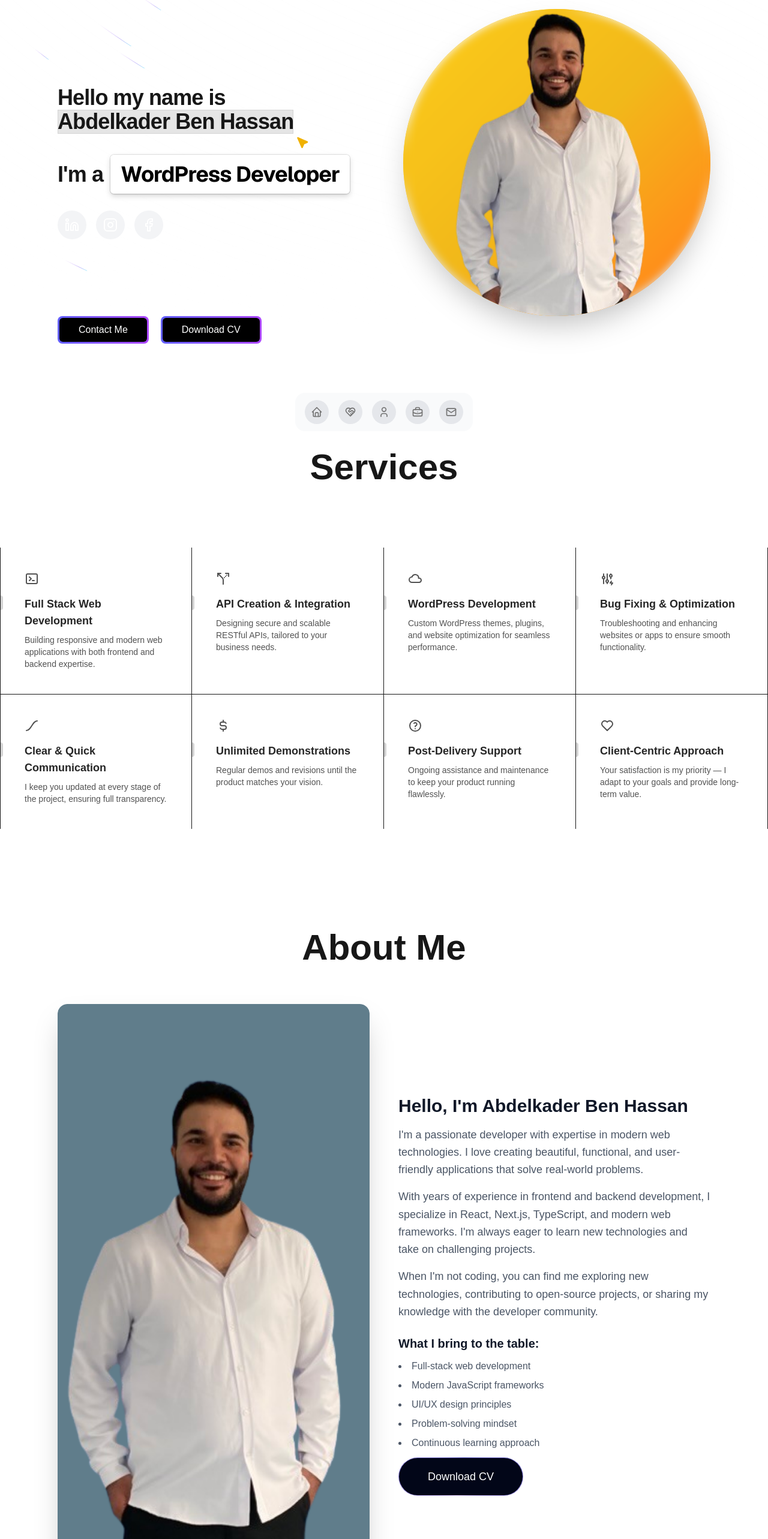
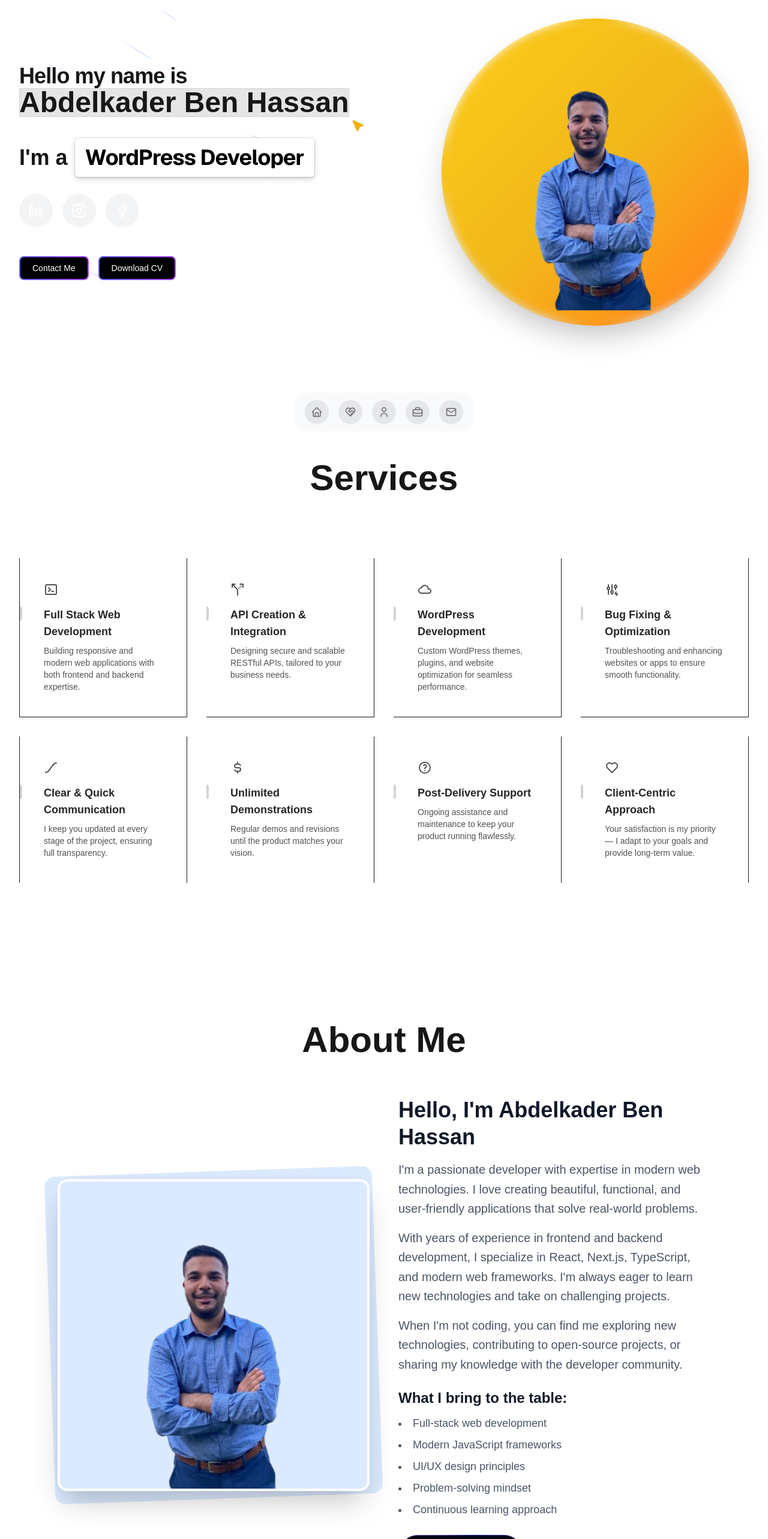
Before and after one commit to Abdelkaderbh/protfolio-v26, a Next.js app: page / in a window 1280 px wide. Shown: the part 65-2631 px from the top of the page at 60% size. Built offline with nearby package versions, Linux system fonts and the light colour scheme.

Commit message:
updates: minor improvments and changing images

```diff
--- a/components/About.tsx
+++ b/components/About.tsx
@@ -2,7 +2,7 @@
 
 import React from "react";
 import Image from "next/image";
-import MyPic from "../src/images/2.png";
+import MyPic from "../src/images/MyImg.png";
 
 const About = () => {
   const handleDownloadCV = () => {
@@ -13,22 +13,26 @@ const About = () => {
     link.click();
     document.body.removeChild(link);
   };
+
   return (
-    <section id="about" className="relative py-16 overflow-hidden">
+    <section id="about" className="relative py-8 sm:py-12 md:py-16 lg:py-20 xl:py-24 overflow-hidden">
       <div className="max-w-6xl mx-auto px-4 sm:px-6 lg:px-8 relative z-10">
-        <h2 className="text-4xl md:text-5xl lg:text-6xl font-bold text-center mb-16">
+        <h2 className="text-2xl sm:text-3xl md:text-4xl lg:text-5xl xl:text-6xl font-bold text-center mb-8 sm:mb-12 md:mb-16">
           About Me
         </h2>
-        <div className="grid grid-cols-1 lg:grid-cols-2 gap-12 items-center">
+
+        <div className="grid grid-cols-1 lg:grid-cols-2 gap-6 sm:gap-8 md:gap-10 lg:gap-12 items-center">
           {/* Left side - Big picture */}
-          <div className="flex justify-center lg:justify-start">
-            <div className="relative w-full max-w-md lg:max-w-lg xl:max-w-xl">
-              <div className="relative overflow-hidden rounded-2xl shadow-2xl w-full">
+          <div className="flex justify-center lg:justify-start order-first lg:order-first">
+            <div className="relative w-full max-w-xs sm:max-w-sm md:max-w-md lg:max-w-lg xl:max-w-xl">
+              {/* Simple background */}
+              <div className="absolute inset-0 bg-blue-100 dark:bg-blue-900/20 rounded-xl sm:rounded-2xl transform -rotate-2 scale-105"></div>
+              <div className="relative overflow-hidden rounded-xl sm:rounded-2xl shadow-lg sm:shadow-xl lg:shadow-2xl w-full border-2 sm:border-4 border-white dark:border-gray-800">
                 <Image
                   src={MyPic}
                   alt="Abdelkader Ben Hassan - Profile Picture"
-                  className="w-full h-auto object-contain md:object-cover object-top hover:scale-[1.02] transition-transform duration-300 rounded-2xl"
-                  sizes="(max-width: 1024px) 100vw, 50vw"
+                  className="w-full h-auto object-contain md:object-cover object-top hover:scale-[1.02] transition-transform duration-300 rounded-xl sm:rounded-2xl"
+                  sizes="(max-width: 640px) 320px, (max-width: 768px) 384px, (max-width: 1024px) 448px, 512px"
                   priority
                   placeholder="blur"
                 />
@@ -37,50 +41,57 @@ const About = () => {
           </div>
 
           {/* Right side - Text content */}
-          <div className="space-y-6">
-            <div className="space-y-4">
-              <h3 className="text-2xl md:text-3xl font-semibold text-gray-900 dark:text-white">
+          <div className="space-y-4 sm:space-y-5 md:space-y-6">
+            <div className="space-y-3 sm:space-y-4">
+              <h3 className="text-xl sm:text-2xl md:text-3xl lg:text-3xl xl:text-4xl font-semibold text-gray-900 dark:text-white leading-tight">
                 Hello, I&apos;m Abdelkader Ben Hassan
               </h3>
-              <p className="text-lg text-gray-600 dark:text-gray-300 leading-relaxed">
+
+              <p className="text-sm sm:text-base md:text-lg lg:text-lg xl:text-xl text-gray-600 dark:text-gray-300 leading-relaxed">
                 I&apos;m a passionate developer with expertise in modern web
                 technologies. I love creating beautiful, functional, and
                 user-friendly applications that solve real-world problems.
               </p>
-              <p className="text-lg text-gray-600 dark:text-gray-300 leading-relaxed">
+
+              <p className="text-sm sm:text-base md:text-lg lg:text-lg xl:text-xl text-gray-600 dark:text-gray-300 leading-relaxed">
                 With years of experience in frontend and backend development, I
                 specialize in React, Next.js, TypeScript, and modern web
-                frameworks. I&apos;m always eager to learn new technologies and take
-                on challenging projects.
+                frameworks. I&apos;m always eager to learn new technologies and
+                take on challenging projects.
               </p>
-              <p className="text-lg text-gray-600 dark:text-gray-300 leading-relaxed">
-                When I&apos;m not coding, you can find me exploring new technologies,
-                contributing to open-source projects, or sharing my knowledge
-                with the developer community.
+
+              <p className="text-sm sm:text-base md:text-lg lg:text-lg xl:text-xl text-gray-600 dark:text-gray-300 leading-relaxed">
+                When I&apos;m not coding, you can find me exploring new
+                technologies, contributing to open-source projects, or sharing
+                my knowledge with the developer community.
               </p>
             </div>
 
             {/* Skills or highlights */}
-            <div className="space-y-3">
-              <h4 className="text-xl font-semibold text-gray-900 dark:text-white">
+            <div className="space-y-2 sm:space-y-3">
+              <h4 className="text-lg sm:text-xl md:text-2xl lg:text-xl xl:text-2xl font-semibold text-gray-900 dark:text-white">
                 What I bring to the table:
               </h4>
-              <ul className="list-disc list-inside space-y-2 text-gray-600 dark:text-gray-300">
+
+              <ul className="list-disc list-inside space-y-1 sm:space-y-2 text-sm sm:text-base md:text-lg lg:text-base xl:text-lg text-gray-600 dark:text-gray-300">
                 <li>Full-stack web development</li>
                 <li>Modern JavaScript frameworks</li>
                 <li>UI/UX design principles</li>
                 <li>Problem-solving mindset</li>
                 <li>Continuous learning approach</li>
               </ul>
+
+              <div className="pt-2 sm:pt-4">
                 <button
                   onClick={handleDownloadCV}
-                className="relative inline-flex h-16 overflow-hidden rounded-full p-[1px] focus:outline-none focus:ring-2 focus:ring-slate-400 focus:ring-offset-2 focus:ring-offset-slate-50 cursor-pointer"
+                  className="relative inline-flex h-12 sm:h-14 md:h-16 lg:h-14 xl:h-16 overflow-hidden rounded-full p-[1px] focus:outline-none focus:ring-2 focus:ring-slate-400 focus:ring-offset-2 focus:ring-offset-slate-50 cursor-pointer w-full sm:w-auto"
                 >
                   <span className="absolute inset-[-1000%] animate-[spin_2s_linear_infinite] bg-[conic-gradient(from_90deg_at_50%_50%,#E2CBFF_0%,#393BB2_50%,#E2CBFF_100%)]" />
-                <span className="inline-flex h-full w-full cursor-pointer items-center justify-center rounded-full bg-slate-950 px-12 py-2 text-lg font-medium text-white backdrop-blur-3xl">
+                  <span className="inline-flex h-full w-full cursor-pointer items-center justify-center rounded-full bg-slate-950 px-6 sm:px-8 md:px-12 lg:px-10 xl:px-12 py-2 text-sm sm:text-base md:text-lg lg:text-base xl:text-lg font-medium text-white backdrop-blur-3xl">
                     Download CV
                   </span>
                 </button>
+              </div>
             </div>
           </div>
         </div>
--- a/components/Contact.tsx
+++ b/components/Contact.tsx
@@ -57,19 +57,22 @@ const Contact = () => {
   }
 
   return (
-    <section id="contact" className="py-20">
+    <section id="contact" className="py-8 sm:py-12 md:py-16 lg:py-20 xl:py-24">
       <div className="max-w-4xl mx-auto px-4 sm:px-6 lg:px-8">
-        <h2 className="text-4xl md:text-5xl lg:text-6xl font-bold text-center mb-12">
+        <h2 className="text-2xl sm:text-3xl md:text-4xl lg:text-5xl xl:text-6xl font-bold text-center mb-6 sm:mb-8 md:mb-10 lg:mb-12">
           Contact Me
         </h2>
-        <p className="text-center text-lg text-gray-600 dark:text-gray-300 mb-12 max-w-2xl mx-auto">
+        <p className="text-center text-sm sm:text-base md:text-lg lg:text-xl text-gray-600 dark:text-gray-300 mb-8 sm:mb-10 md:mb-12 max-w-2xl mx-auto leading-relaxed">
           Have a question, project idea, or just want to say hi? Fill out the
           form below and I&apos;ll get back to you as soon as possible.
         </p>
-        <form onSubmit={handleSubmit} className="space-y-8 max-w-2xl mx-auto">
-          <div className="grid grid-cols-1 md:grid-cols-2 gap-6">
+        <form
+          onSubmit={handleSubmit}
+          className="space-y-6 sm:space-y-7 md:space-y-8 max-w-2xl mx-auto p-4 sm:p-6 md:p-8 lg:p-10 border border-gray-300 dark:border-gray-600 rounded-xl sm:rounded-2xl shadow-lg sm:shadow-xl bg-gray-50 dark:bg-gray-800/80 backdrop-blur-lg"
+        >
+          <div className="grid grid-cols-1 md:grid-cols-2 gap-4 sm:gap-5 md:gap-6">
             <div className="space-y-2">
-              <Label htmlFor="name">
+              <Label htmlFor="name" className="text-sm sm:text-base">
                 Name<span className="text-red-500">*</span>
               </Label>
               <Input
@@ -78,13 +81,14 @@ const Contact = () => {
                 value={form.name}
                 onChange={(e) => setForm({ ...form, name: e.target.value })}
                 aria-invalid={!!errors.name}
+                className="h-10 sm:h-11 md:h-12 text-sm sm:text-base"
               />
               {errors.name && (
-                <p className="text-sm text-red-500">{errors.name}</p>
+                <p className="text-xs sm:text-sm text-red-500">{errors.name}</p>
               )}
             </div>
             <div className="space-y-2">
-              <Label htmlFor="email">
+              <Label htmlFor="email" className="text-sm sm:text-base">
                 Email<span className="text-red-500">*</span>
               </Label>
               <Input
@@ -94,14 +98,15 @@ const Contact = () => {
                 value={form.email}
                 onChange={(e) => setForm({ ...form, email: e.target.value })}
                 aria-invalid={!!errors.email}
+                className="h-10 sm:h-11 md:h-12 text-sm sm:text-base"
               />
               {errors.email && (
-                <p className="text-sm text-red-500">{errors.email}</p>
+                <p className="text-xs sm:text-sm text-red-500">{errors.email}</p>
               )}
             </div>
           </div>
           <div className="space-y-2">
-            <Label htmlFor="subject">
+            <Label htmlFor="subject" className="text-sm sm:text-base">
               Subject<span className="text-red-500">*</span>
             </Label>
             <Input
@@ -110,13 +115,14 @@ const Contact = () => {
               value={form.subject}
               onChange={(e) => setForm({ ...form, subject: e.target.value })}
               aria-invalid={!!errors.subject}
+              className="h-10 sm:h-11 md:h-12 text-sm sm:text-base"
             />
             {errors.subject && (
-              <p className="text-sm text-red-500">{errors.subject}</p>
+              <p className="text-xs sm:text-sm text-red-500">{errors.subject}</p>
             )}
           </div>
           <div className="space-y-2">
-            <Label htmlFor="message">
+            <Label htmlFor="message" className="text-sm sm:text-base">
               Message<span className="text-red-500">*</span>
             </Label>
             <Textarea
@@ -125,27 +131,30 @@ const Contact = () => {
               value={form.message}
               onChange={(e) => setForm({ ...form, message: e.target.value })}
               aria-invalid={!!errors.message}
+              className="min-h-[120px] sm:min-h-[140px] md:min-h-[160px] text-sm sm:text-base resize-none"
             />
             {errors.message && (
-              <p className="text-sm text-red-500">{errors.message}</p>
+              <p className="text-xs sm:text-sm text-red-500">{errors.message}</p>
             )}
           </div>
-          <div className="pt-2">
+          <div className="pt-2 sm:pt-3 md:pt-4">
             <button
               type="submit"
               disabled={status === "submitting"}
-              className="relative inline-flex items-center justify-center rounded-md bg-blue-600 px-6 py-3 text-sm font-medium text-white transition focus-visible:outline-none focus-visible:ring-2 focus-visible:ring-offset-2 focus-visible:ring-blue-500 disabled:opacity-60 disabled:cursor-not-allowed hover:bg-blue-500"
+              className="w-full sm:w-auto relative inline-flex items-center justify-center rounded-md sm:rounded-lg bg-blue-600 px-6 sm:px-8 md:px-10 py-2.5 sm:py-3 md:py-3.5 text-sm sm:text-base md:text-lg font-medium text-white transition focus-visible:outline-none focus-visible:ring-2 focus-visible:ring-offset-2 focus-visible:ring-blue-500 disabled:opacity-60 disabled:cursor-not-allowed hover:bg-blue-500"
             >
               {status === "submitting" ? "Sending..." : "Send Message"}
             </button>
           </div>
           {status === "success" && (
-            <p className="text-sm font-medium text-green-600">
+            <p className="text-xs sm:text-sm md:text-base font-medium text-green-600">
               {serverMessage}
             </p>
           )}
           {status === "error" && (
-            <p className="text-sm font-medium text-red-600">{serverMessage}</p>
+            <p className="text-xs sm:text-sm md:text-base font-medium text-red-600">
+              {serverMessage}
+            </p>
           )}
         </form>
       </div>
--- a/components/Hero.tsx
+++ b/components/Hero.tsx
@@ -4,7 +4,7 @@ import { PointerHighlight } from "./ui/pointer-highlight";
 import { LayoutTextFlip } from "./ui/layout-text-flip";
 import { motion } from "motion/react";
 import Image from "next/image";
-import myPic from "../src/images/1.png";
+import myPic from "../src/images/MyImg.png";
 import { Linkedin, Instagram, Facebook } from "lucide-react";
 import Link from "next/link";
 
@@ -25,20 +25,27 @@ const Hero = () => {
   return (
     <section
       id="home"
-      className="mx-auto max-w-6xl px-4 sm:px-6 lg:px-8 py-10 sm:py-16 lg:py-20"
+      className="mx-auto max-w-7xl px-4 sm:px-6 lg:px-8 py-8 sm:py-12 md:py-16 lg:py-20 xl:py-24"
     >
-      <div className="flex flex-col lg:flex-row items-center justify-between gap-8 lg:gap-12">
+      <div className="flex flex-col lg:flex-row items-center justify-between gap-6 sm:gap-8 lg:gap-12 xl:gap-16">
         {/* Left side - Text content */}
-        <div className="flex-1 text-xl sm:text-2xl font-bold tracking-tight md:text-3xl lg:text-4xl text-center lg:text-left">
-          <div>Hello my name is</div>
+        <div className="flex-1 w-full text-center lg:text-left">
+          <div className="text-lg sm:text-xl md:text-2xl lg:text-3xl xl:text-4xl font-bold tracking-tight">
+            Hello my name is
+          </div>
           <PointerHighlight
             rectangleClassName="bg-neutral-200 dark:bg-neutral-700 border-neutral-300 dark:border-neutral-600"
             pointerClassName="text-yellow-500"
           >
-            <span className="relative z-10">Abdelkader Ben Hassan</span>
+            <span className="relative z-10 text-xl sm:text-2xl md:text-3xl lg:text-4xl xl:text-5xl font-bold">
+              Abdelkader Ben Hassan
+            </span>
           </PointerHighlight>
-          <motion.div className="relative mt-8 sm:mt-12 flex flex-col items-center justify-start gap-1 text-center lg:items-start lg:text-left sm:flex-row">
-            <span className="whitespace-nowrap mr-0 sm:mr-2">I&apos;m a</span>
+
+          <motion.div className="relative mt-6 sm:mt-8 md:mt-10 lg:mt-12 flex flex-col items-center justify-start gap-1 text-center lg:items-start lg:text-left sm:flex-row">
+            <span className="whitespace-nowrap mr-0 sm:mr-2 text-lg sm:text-xl md:text-2xl lg:text-3xl xl:text-4xl font-bold">
+              I&apos;m a
+            </span>
             <div className="min-w-0 mt-1 sm:mt-0">
               <LayoutTextFlip
                 text=""
@@ -52,72 +59,78 @@ const Hero = () => {
           </motion.div>
 
           {/* Social Icons */}
-          <div className="flex gap-3 sm:gap-4 mt-8 sm:mt-10 justify-center lg:justify-start">
+          <div className="flex gap-2 sm:gap-3 md:gap-4 mt-6 sm:mt-8 md:mt-10 justify-center lg:justify-start">
             <Link
               href="https://www.linkedin.com/in/abdelkader-ben-hassen-bab946202"
               target="_blank"
               rel="noopener noreferrer"
-              className="p-2 sm:p-3 rounded-full bg-gray-100 hover:bg-gray-200 dark:bg-gray-800 dark:hover:bg-gray-700 transition-all duration-300 hover:scale-110"
+              className="p-2 sm:p-3 md:p-4 rounded-full bg-gray-100 hover:bg-gray-200 dark:bg-gray-800 dark:hover:bg-gray-700 transition-all duration-300 hover:scale-110"
             >
-              <Linkedin className="w-5 h-5 sm:w-6 sm:h-6 text-white" />
+              <Linkedin className="w-4 h-4 sm:w-5 sm:h-5 md:w-6 md:h-6 text-white" />
             </Link>
 
             <Link
               href="https://www.instagram.com/gadourbenhssen"
               target="_blank"
               rel="noopener noreferrer"
-              className="p-2 sm:p-3 rounded-full bg-gray-100 hover:bg-gray-200 dark:bg-gray-800 dark:hover:bg-gray-700 transition-all duration-300 hover:scale-110"
+              className="p-2 sm:p-3 md:p-4 rounded-full bg-gray-100 hover:bg-gray-200 dark:bg-gray-800 dark:hover:bg-gray-700 transition-all duration-300 hover:scale-110"
             >
-              <Instagram className="w-5 h-5 sm:w-6 sm:h-6 text-white" />
+              <Instagram className="w-4 h-4 sm:w-5 sm:h-5 md:w-6 md:h-6 text-white" />
             </Link>
 
             <Link
               href="https://www.facebook.com/Gadour.BH"
               target="_blank"
               rel="noopener noreferrer"
-              className="p-2 sm:p-3 rounded-full bg-gray-100 hover:bg-gray-200 dark:bg-gray-800 dark:hover:bg-gray-700 transition-all duration-300 hover:scale-110"
+              className="p-2 sm:p-3 md:p-4 rounded-full bg-gray-100 hover:bg-gray-200 dark:bg-gray-800 dark:hover:bg-gray-700 transition-all duration-300 hover:scale-110"
             >
-              <Facebook className="w-5 h-5 sm:w-6 sm:h-6 text-white" />
+              <Facebook className="w-4 h-4 sm:w-5 sm:h-5 md:w-6 md:h-6 text-white" />
             </Link>
+          </div>
+
+          {/* Buttons */}
+          <div className="flex flex-row gap-3 sm:gap-4 mt-8 sm:mt-10 md:mt-12 justify-center lg:justify-start">
+            <button
+              className="p-[2px] relative cursor-pointer"
+              onClick={scrollToContact}
+            >
+              <div className="absolute inset-0 bg-gradient-to-r from-indigo-500 to-purple-500 rounded-lg" />
+              <div className="px-4 py-2 sm:px-5 sm:py-2 bg-black rounded-[6px] relative group transition duration-200 text-white hover:bg-transparent text-sm">
+                Contact Me
+              </div>
+            </button>
+
+            <button
+              className="p-[2px] relative cursor-pointer"
+              onClick={handleDownloadCV}
+            >
+              <div className="absolute inset-0 bg-gradient-to-r from-indigo-500 to-purple-500 rounded-lg" />
+              <div className="px-4 py-2 sm:px-5 sm:py-2 bg-black rounded-[6px] relative group transition duration-200 text-white hover:bg-transparent text-sm">
+                Download CV
+              </div>
+            </button>
           </div>
         </div>
 
         {/* Right side - Image with circular background */}
-        <div className="flex-1 flex justify-center lg:justify-end order-first lg:order-last mb-8 lg:mb-0">
+        <div className="flex-1 flex justify-center lg:justify-end order-first lg:order-last mb-6 sm:mb-8 lg:mb-0">
           <div className="relative">
             {/* Circular background */}
-            <div className="w-80 h-80 sm:w-96 sm:h-96 md:w-[28rem] md:h-[28rem] lg:w-[32rem] lg:h-[32rem] rounded-full bg-gradient-to-br from-yellow-400 via-yellow-500 to-orange-500 shadow-2xl"></div>
+            <div className="w-64 h-64 xs:w-72 xs:h-72 sm:w-80 sm:h-80 md:w-96 md:h-96 lg:w-[28rem] lg:h-[28rem] xl:w-[32rem] xl:h-[32rem] rounded-full bg-gradient-to-br from-yellow-400 via-yellow-500 to-orange-500 shadow-xl sm:shadow-2xl"></div>
+
             {/* Image container - perfectly centered */}
             <div className="absolute inset-0 rounded-full bg-white/10 backdrop-blur-sm flex items-center justify-center overflow-hidden">
               <Image
                 src={myPic}
                 alt="my-picture"
-                className="w-90 h-full object-cover object-center"
+                className="w-full h-full object-cover object-center scale-90"
                 priority
+                sizes="(max-width: 640px) 256px, (max-width: 768px) 320px, (max-width: 1024px) 384px, (max-width: 1280px) 448px, 512px"
               />
             </div>
           </div>
         </div>
       </div>
-
-      <button
-        className="p-[3px] relative mr-5 cursor-pointer"
-        onClick={scrollToContact}
-      >
-        <div className="absolute inset-0 bg-gradient-to-r from-indigo-500 to-purple-500 rounded-lg" />
-        <div className="px-8 py-2  bg-black rounded-[6px]  relative group transition duration-200 text-white hover:bg-transparent">
-          Contact Me
-        </div>
-      </button>
-      <button
-        className="p-[3px] relative cursor-pointer"
-        onClick={handleDownloadCV}
-      >
-        <div className="absolute inset-0 bg-gradient-to-r from-indigo-500 to-purple-500 rounded-lg" />
-        <div className="px-8 py-2  bg-black rounded-[6px]  relative group transition duration-200 text-white hover:bg-transparent">
-          Download CV
-        </div>
-      </button>
     </section>
   );
 };
--- a/components/Services.tsx
+++ b/components/Services.tsx
@@ -66,14 +66,16 @@ const Services = () => {
   ];
 
   return (
-    <section id="services" className="py-16">
-      <h1 className="text-4xl md:text-5xl lg:text-6xl font-bold text-center mb-16 mt-8">
-        Services
-      </h1>
-      <div className="grid grid-cols-1 md:grid-cols-2 lg:grid-cols-4 relative z-10 py-10 max-w-7xl mx-auto">
-        {features.map((feature, index) => (
-          <Feature key={feature.title} {...feature} index={index} />
-        ))}
+    <section id="services" className="py-8 sm:py-12 md:py-16 lg:py-20 xl:py-24">
+      <div className="max-w-7xl mx-auto px-4 sm:px-6 lg:px-8">
+        <h1 className="text-2xl sm:text-3xl md:text-4xl lg:text-5xl xl:text-6xl font-bold text-center mb-8 sm:mb-10 md:mb-12 lg:mb-16 mt-4 sm:mt-6 md:mt-8">
+          Services
+        </h1>
+        <div className="grid grid-cols-1 sm:grid-cols-2 lg:grid-cols-3 xl:grid-cols-4 gap-4 sm:gap-6 md:gap-8 relative z-10 py-6 sm:py-8 md:py-10">
+          {features.map((feature, index) => (
+            <Feature key={feature.title} {...feature} index={index} />
+          ))}
+        </div>
       </div>
     </section>
   );
```
Also changed, not shown: components/Projects.tsx (+12 -12 lines), src/images/MyImg.png (added). Lines whose indentation alone changed are shown as unchanged.
